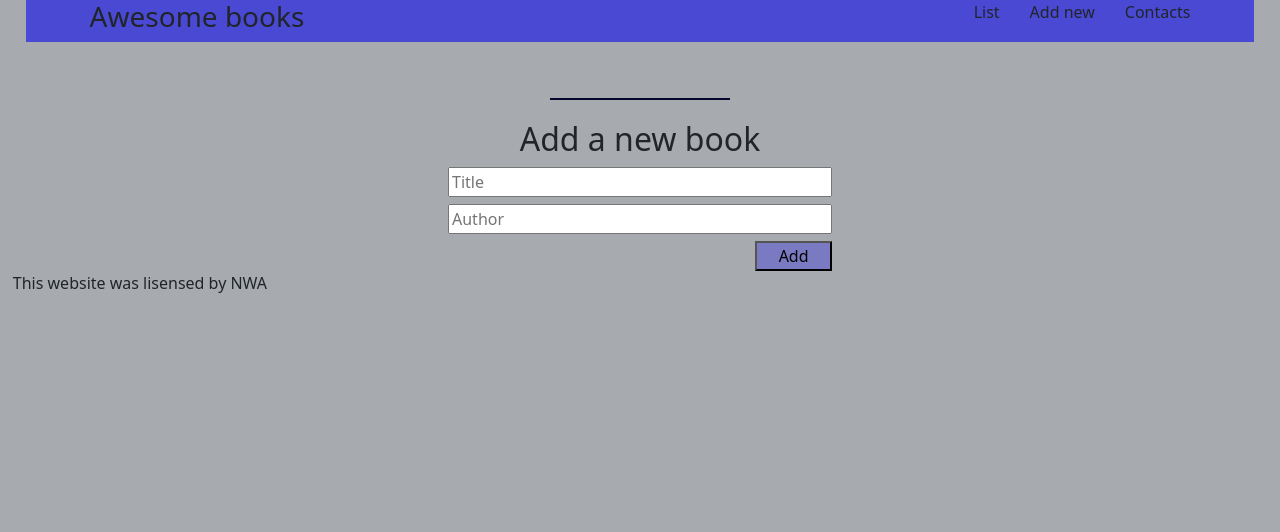
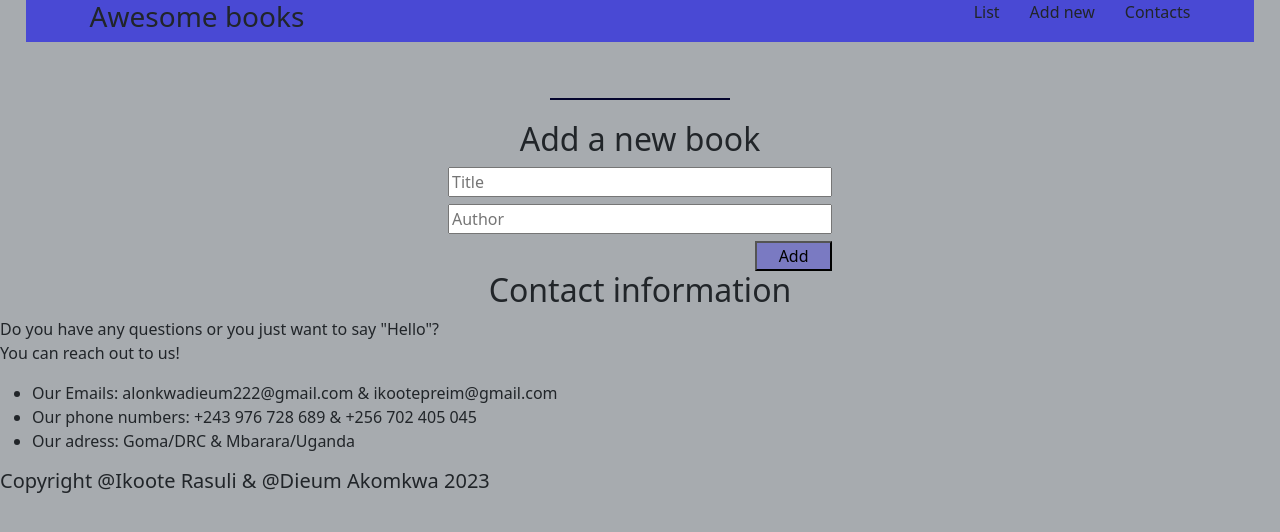
Before and after one commit to ikoote1/Awesome-Books, a website: page index.html in a window 1280 px wide. Drawn offline with nearby package versions, Linux system fonts and the light colour scheme.

Commit message:
Create the footer and the contact section

```diff
--- a/index.html
+++ b/index.html
@@ -16,7 +16,8 @@
   </head>
   <body>
     <div class="container-div">
-      <section class="header">
+      <!-- header -->
+      <header class="header">
         <nav class="nar-bar">
           <div class="nav-bar-list">
             <h3>Awesome books</h3>
@@ -28,7 +29,7 @@
           </div>
           <div class="date"></div>
         </nav>
-      </section>
+      </header>
       <!-- books displayed -->
       <section class="book-displayed-section">
         <h2 class="all-books-title">All awesome books</h2>
@@ -46,11 +47,21 @@
           <input type="submit" class="submit-btn" value="Add" />
         </form>
       </section>
-      <section class="footer">
-        <div >
-          <p class="foober-bar">This website was lisensed by NWA</p>
-        </div>
+      <!-- contact section -->
+      <section class="contact-section">
+        <h2 class="contact-title">Contact information</h2>
+        <p class="contact-paragraph">
+          Do you have any questions or you just want to say "Hello"? <br />
+          You can reach out to us!
+        </p>
+        <ul class="contact-list">
+          <li>Our Emails: alonkwadieum222@gmail.com & ikootepreim@gmail.com</li>
+          <li>Our phone numbers: +243 976 728 689 & +256 702 405 045</li>
+          <li>Our adress: Goma/DRC & Mbarara/Uganda</li>
+        </ul>
       </section>
+      <!-- footer -->
+      <footer><h5>Copyright @Ikoote Rasuli & @Dieum Akomkwa 2023</h5></footer>
     </div>
     <script src="index.js"></script>
   </body>
```
